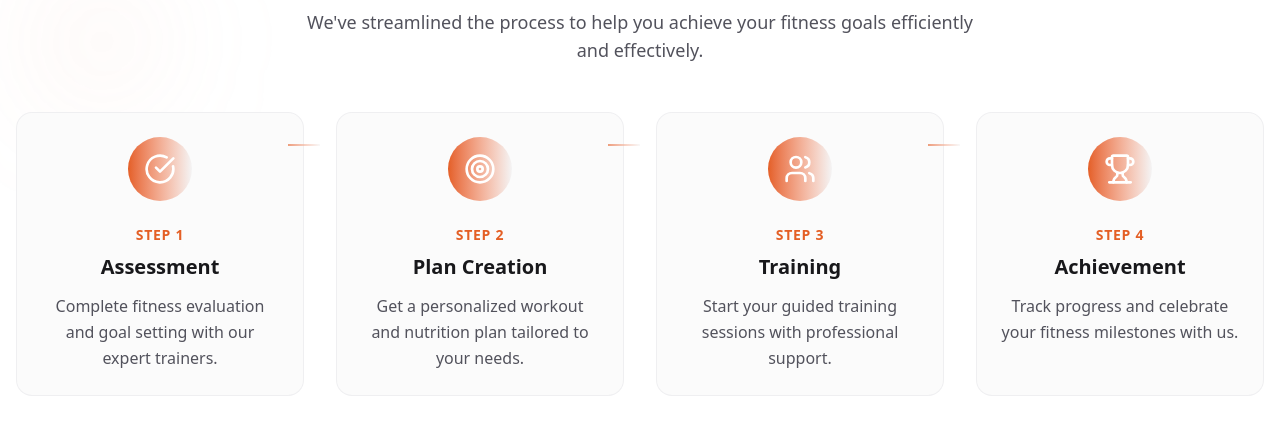
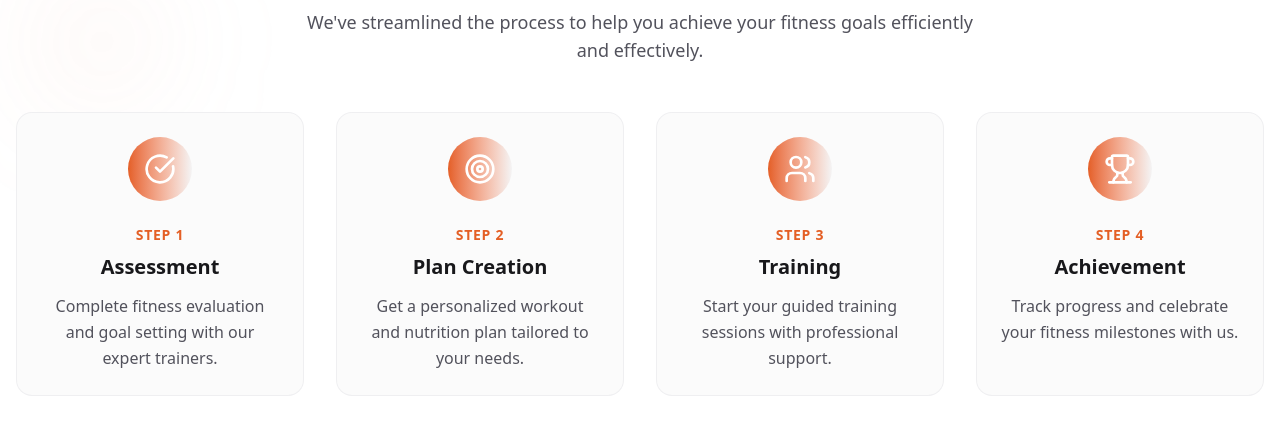
Before and after one commit to AliBaig102/Vortex-Ascent, a Next.js app: page / in a window 1280 px wide. Shown: the part 2035-2481 px from the top of the page. Built offline with nearby package versions, Linux system fonts and the light colour scheme.

Commit message:
refactor(training-steps): remove unused connection line for desktop

```diff
--- a/src/components/custom/training-steps.tsx
+++ b/src/components/custom/training-steps.tsx
@@ -178,11 +178,6 @@ export function TrainingSteps() {
                     </p>
                   </div>
                 </div>
-
-                {/* Enhanced connection line for desktop */}
-                {index < steps.length - 1 && (
-                  <div className="hidden lg:block absolute top-8 -right-4 w-8 h-0.5 bg-gradient-to-r from-primary to-secondary opacity-60" />
-                )}
               </div>
             ))}
           </div>
```
